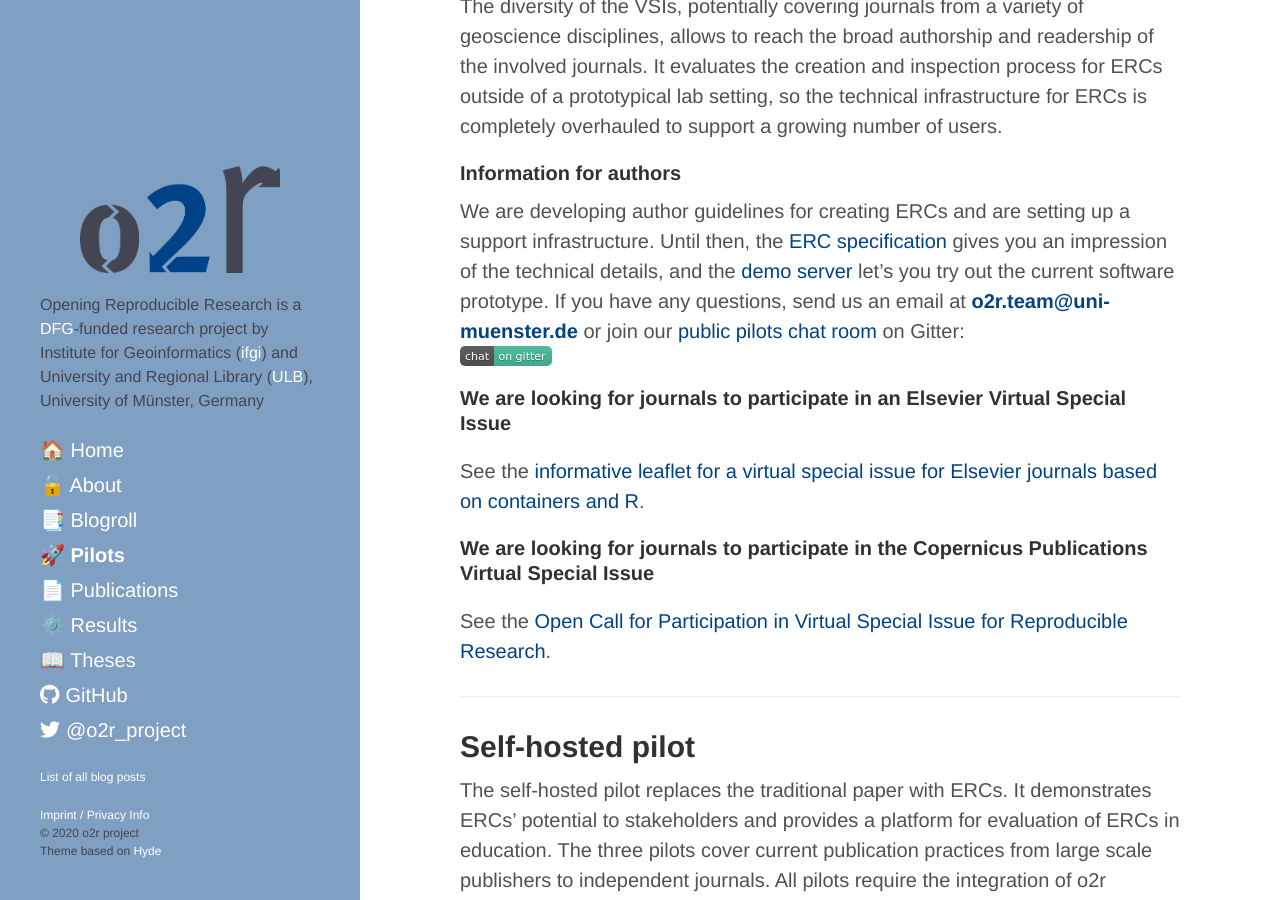
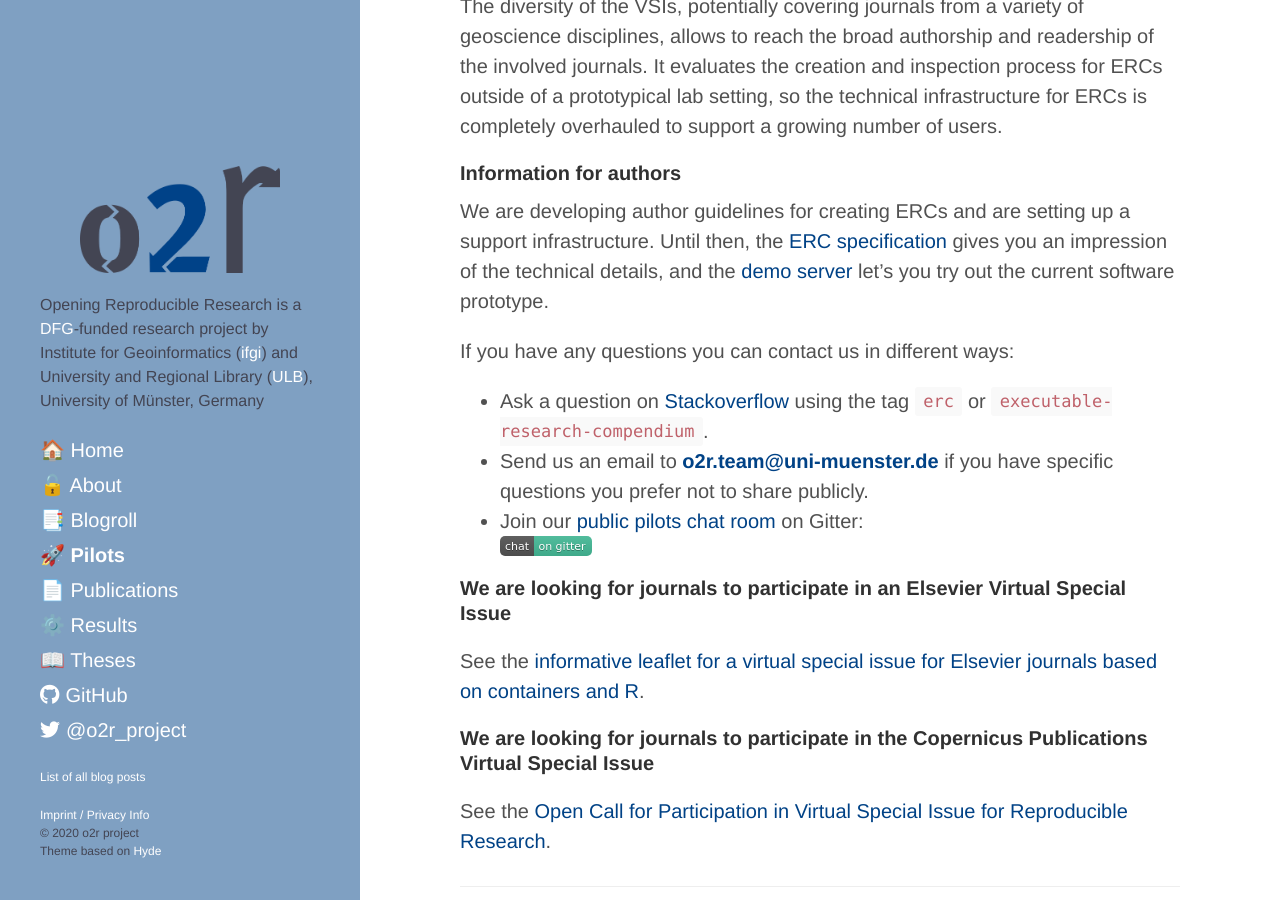
Before and after one commit to o2r-project/o2r-project.github.io, a Jekyll site: the page built from pilots.md, in a window 1280 px wide and 900 px high, scrolled down 559 px. Built offline with Jekyll 4.4.1, drawn with Linux system fonts in a browser that asks for light colours; nearby versions of some CDN libraries.

Commit message:
add SO tags to pilots info for authors

```diff
--- a/pilots.md
+++ b/pilots.md
@@ -28,7 +28,12 @@ It evaluates the creation and inspection process for ERCs outside of a prototypi
 
 We are developing author guidelines for creating ERCs and are setting up a support infrastructure.
 Until then, the [ERC specification](https://o2r.info/erc-spec/) gives you an impression of the technical details, and the [demo server](https://o2r.uni-muenster.de/) let's you try out the current software prototype.
-If you have any questions, send us an email at **[o2r.team@uni-muenster.de](mailto:o2r.team@uni-muenster.de)** or join our [public pilots chat room](https://gitter.im/o2r-project/pilots) on Gitter: [![Gitter]( {{ 'public/images/gitter-pilots.svg' | absolute_url }})](https://gitter.im/o2r-project/pilots)
+
+If you have any questions you can contact us in different ways:
+
+- Ask a question on [Stackoverflow](https://stackoverflow.com) using the tag [`erc`](https://stackoverflow.com/questions/tagged/erc) or [`executable-research-compendium`](https://stackoverflow.com/questions/tagged/executable-research-compendium).
+- Send us an email to **[o2r.team@uni-muenster.de](mailto:o2r.team@uni-muenster.de)** if you have specific questions you prefer not to share publicly.
+- Join our [public pilots chat room](https://gitter.im/o2r-project/pilots) on Gitter: [![Gitter]( {{ 'public/images/gitter-pilots.svg' | absolute_url }})](https://gitter.im/o2r-project/pilots)
 
 #### We are looking for journals to participate in an Elsevier Virtual Special Issue
 <a name="elsevier">
```
